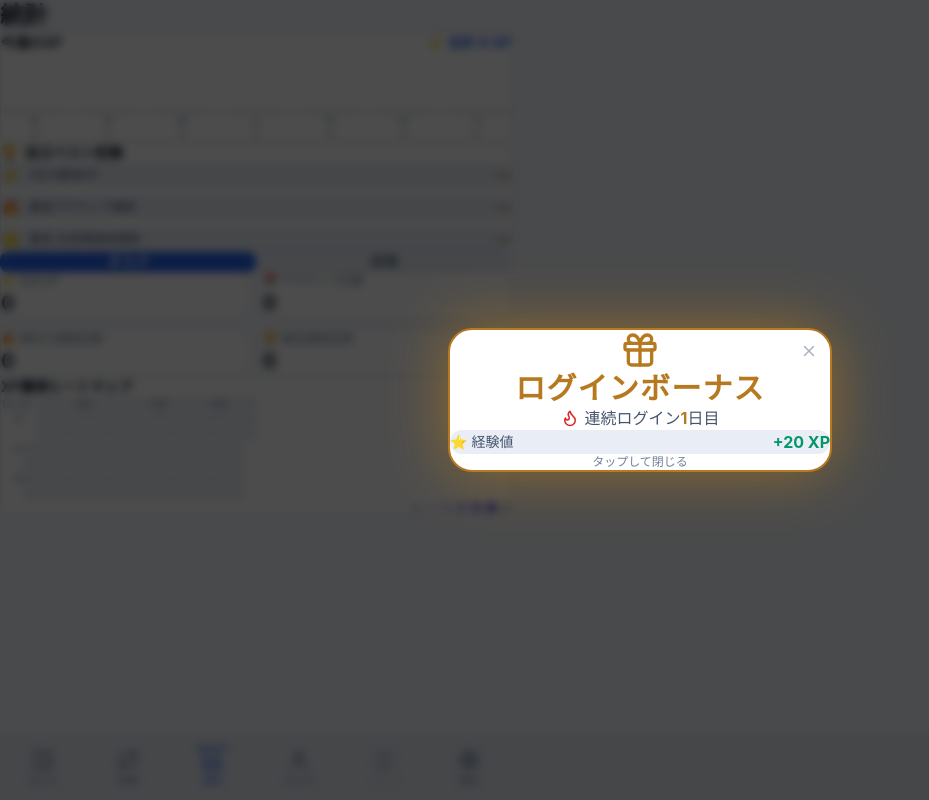
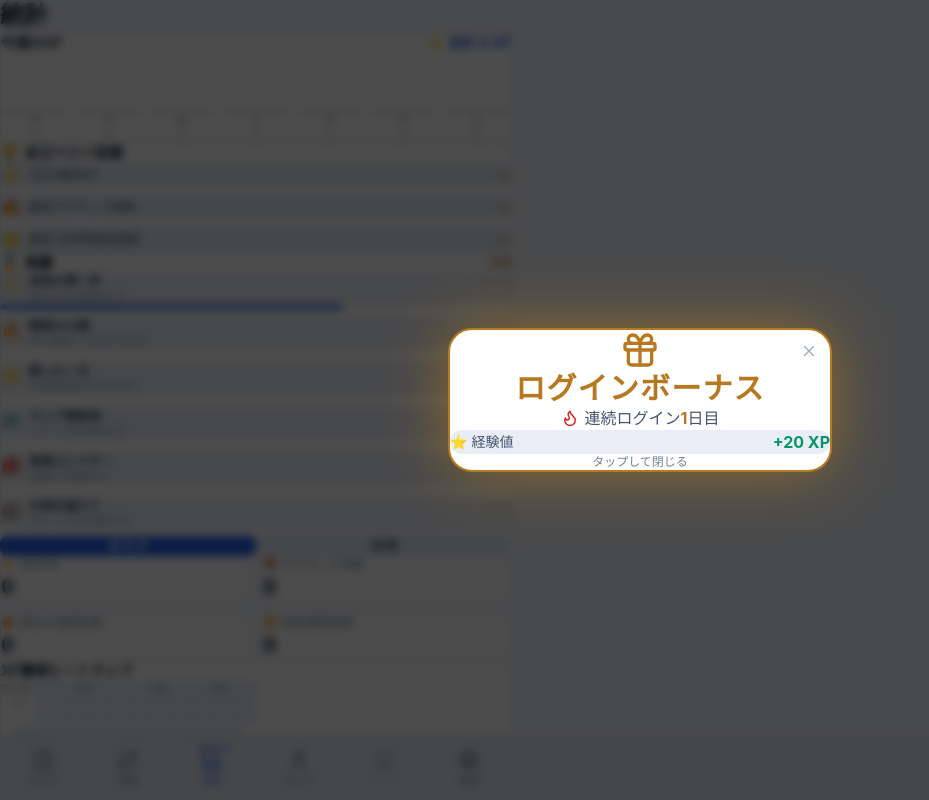
Before and after one commit to YuTakane256/Life-Quest, a React (Vite) app: page /stats in a window 1280 px wide. Shown: the whole page, without its empty margins (0-929 px from the left). Built offline with nearby package versions, Linux system fonts and the light colour scheme.

Commit message:
feat: add achievement summary to stats #232

```diff
--- /dev/null
+++ b/src/config/achievements.ts
@@ -0,0 +1,68 @@
+export type AchievementMetric = 'totalXp' | 'activeDays' | 'perfectDays' | 'maxStage' | 'equipmentCount';
+
+export interface AchievementDefinition {
+    id: string;
+    title: string;
+    description: string;
+    icon: string;
+    metric: AchievementMetric;
+    target: number;
+    rewardTitle: string;
+}
+
+export const ACHIEVEMENTS: readonly AchievementDefinition[] = [
+    {
+        id: 'first_level_up',
+        title: '成長の第一歩',
+        description: '累計XPを30獲得する',
+        icon: '⚡',
+        metric: 'totalXp',
+        target: 30,
+        rewardTitle: '駆け出し冒険者',
+    },
+    {
+        id: 'steady_worker',
+        title: '継続の火種',
+        description: 'XPを獲得した日を7日作る',
+        icon: '🔥',
+        metric: 'activeDays',
+        target: 7,
+        rewardTitle: '習慣の芽',
+    },
+    {
+        id: 'habit_keeper',
+        title: '整った一日',
+        description: '全習慣達成日を3日作る',
+        icon: '🌟',
+        metric: 'perfectDays',
+        target: 3,
+        rewardTitle: '整えし者',
+    },
+    {
+        id: 'map_challenger',
+        title: 'マップ踏破者',
+        description: 'ステージ5を突破する',
+        icon: '🗺️',
+        metric: 'maxStage',
+        target: 5,
+        rewardTitle: '草原の挑戦者',
+    },
+    {
+        id: 'gear_collector',
+        title: '装備コレクター',
+        description: '装備を10個集める',
+        icon: '🎒',
+        metric: 'equipmentCount',
+        target: 10,
+        rewardTitle: '収集家',
+    },
+    {
+        id: 'castle_breaker',
+        title: '古城を越えて',
+        description: 'ステージ20を突破する',
+        icon: '🏰',
+        metric: 'maxStage',
+        target: 20,
+        rewardTitle: '古城の勝者',
+    },
+] as const;
--- a/src/pages/StatsPage.tsx
+++ b/src/pages/StatsPage.tsx
@@ -1,6 +1,8 @@
 import { useState, useMemo } from 'react';
 import { useStatsStore } from '../stores/useStatsStore';
+import { useGameStore } from '../stores/useGameStore';
 import { shiftDate } from '../utils/dateUtils';
+import { getAchievementProgress, getUnlockedTitles, type AchievementProgress } from '../utils/achievements';
 
 /** 日付セットから最長連続日数とその開始/終了日を返す */
 function computeLongestConsecutive(dateSet: Set<string>): { count: number; start: string; end: string } {
@@ -117,6 +119,9 @@ type TabMode = 'tasks' | 'habits';
 export function StatsPage() {
     const [mode, setMode] = useState<TabMode>('tasks');
     const { taskXpLog, habitLog } = useStatsStore();
+    const totalXp = useGameStore((s) => s.character.totalXp);
+    const maxStage = useGameStore((s) => s.battle.maxClearedStage);
+    const equipmentCount = useGameStore((s) => s.equipment.length);
 
     const TOTAL_DAYS = 119;
     const dates = useMemo(() => generateDateRange(TOTAL_DAYS), []);
@@ -161,6 +166,20 @@ export function StatsPage() {
 
         return { bestXp, bestXpDate, longestActive, longestPerfect };
     }, [taskXpLog, habitLog]);
+
+    const achievementProgress = useMemo(() => {
+        const activeDays = Object.values(taskXpLog).filter((xp) => xp > 0).length;
+        const perfectDays = Object.values(habitLog).filter((log) => log.allComplete).length;
+        return getAchievementProgress({
+            totalXp,
+            activeDays,
+            perfectDays,
+            maxStage,
+            equipmentCount,
+        });
+    }, [taskXpLog, habitLog, totalXp, maxStage, equipmentCount]);
+
+    const unlockedTitles = useMemo(() => getUnlockedTitles(achievementProgress), [achievementProgress]);
 
     // 集計値
     const stats = useMemo(() => {
@@ -279,6 +298,28 @@ export function StatsPage() {
                         detail={formatStreakRange(bestRecords.longestPerfect)}
                     />
                 </div>
+            </div>
+
+            {/* 実績 */}
+            <div className="rounded-xl p-4 mb-5" style={{ backgroundColor: 'var(--color-bg-card)', border: '1px solid var(--color-border-default)' }}>
+                <div className="flex items-center justify-between gap-3 mb-3">
+                    <h2 className="text-sm font-semibold flex items-center gap-1.5" style={{ color: 'var(--color-text-primary)' }}>
+                        <span>🏅</span>実績
+                    </h2>
+                    <span className="text-xs font-bold" style={{ color: 'var(--color-accent-gold)' }}>
+                        {achievementProgress.filter((achievement) => achievement.unlocked).length}/{achievementProgress.length}
+                    </span>
+                </div>
+                <div className="flex flex-col gap-2">
+                    {achievementProgress.map((achievement) => (
+                        <AchievementRow key={achievement.id} achievement={achievement} />
+                    ))}
+                </div>
+                {unlockedTitles.length > 0 && (
+                    <div className="mt-3 text-[11px] leading-relaxed" style={{ color: 'var(--color-text-muted)' }}>
+                        獲得称号: <span style={{ color: 'var(--color-accent-gold)' }}>{unlockedTitles.join(' / ')}</span>
+                    </div>
+                )}
             </div>
 
             {/* セグメントコントロール */}
@@ -432,6 +473,42 @@ function SummaryCard({ label, value, icon }: { label: string; value: number; ico
     );
 }
 
+function AchievementRow({ achievement }: { achievement: AchievementProgress }) {
+    const percent = Math.round(achievement.progress * 100);
+    return (
+        <div className="rounded-lg px-3 py-2" style={{ backgroundColor: 'var(--color-bg-secondary)', opacity: achievement.unlocked ? 1 : 0.78 }}>
+            <div className="flex items-start justify-between gap-3 mb-2">
+                <div className="flex items-start gap-2 min-w-0">
+                    <span className="text-base flex-shrink-0" aria-hidden="true">{achievement.icon}</span>
+                    <div className="min-w-0">
+                        <div className="text-xs font-semibold truncate" style={{ color: 'var(--color-text-primary)' }}>{achievement.title}</div>
+                        <div className="text-[10px] truncate" style={{ color: 'var(--color-text-muted)' }}>{achievement.description}</div>
+                    </div>
+                </div>
+                <span
+                    className="text-[10px] px-1.5 py-0.5 rounded-full flex-shrink-0"
+                    style={{
+                        backgroundColor: achievement.unlocked ? 'rgba(245, 158, 11, 0.18)' : 'var(--color-bg-card)',
+                        color: achievement.unlocked ? 'var(--color-accent-gold)' : 'var(--color-text-muted)',
+                        border: '1px solid var(--color-border-default)',
+                    }}
+                >
+                    {achievement.unlocked ? achievement.rewardTitle : `${achievement.current.toLocaleString()}/${achievement.target.toLocaleString()}`}
+                </span>
+            </div>
+            <div className="h-1.5 rounded-full overflow-hidden" style={{ backgroundColor: 'var(--color-bg-card)' }}>
+                <div
+                    className="h-full rounded-full transition-all"
+                    style={{
+                        width: `${percent}%`,
+                        backgroundColor: achievement.unlocked ? 'var(--color-accent-gold)' : 'var(--color-accent-primary)',
+                    }}
+                />
+            </div>
+        </div>
+    );
+}
+
 function BestRecordRow({ icon, label, value, detail }: { icon: string; label: string; value: string; detail: string }) {
     return (
         <div className="flex items-center justify-between gap-3 px-3 py-2 rounded-lg" style={{ backgroundColor: 'var(--color-bg-secondary)' }}>
--- /dev/null
+++ b/src/utils/achievements.ts
@@ -0,0 +1,42 @@
+import { ACHIEVEMENTS, type AchievementDefinition, type AchievementMetric } from '../config/achievements';
+
+export interface AchievementSnapshot {
+    totalXp: number;
+    activeDays: number;
+    perfectDays: number;
+    maxStage: number;
+    equipmentCount: number;
+}
+
+export interface AchievementProgress extends AchievementDefinition {
+    current: number;
+    progress: number;
+    unlocked: boolean;
+}
+
+function getMetricValue(snapshot: AchievementSnapshot, metric: AchievementMetric): number {
+    return snapshot[metric];
+}
+
+export function getAchievementProgress(
+    snapshot: AchievementSnapshot,
+    definitions: readonly AchievementDefinition[] = ACHIEVEMENTS
+): AchievementProgress[] {
+    return definitions.map((definition) => {
+        const current = Math.max(0, getMetricValue(snapshot, definition.metric));
+        const target = Math.max(1, definition.target);
+        const progress = Math.min(1, current / target);
+        return {
+            ...definition,
+            current,
+            progress,
+            unlocked: current >= target,
+        };
+    });
+}
+
+export function getUnlockedTitles(progress: readonly AchievementProgress[]): string[] {
+    return progress
+        .filter((achievement) => achievement.unlocked)
+        .map((achievement) => achievement.rewardTitle);
+}
```
Also changed, not shown: 1 other file (tests, documents, lock files or other folders).
